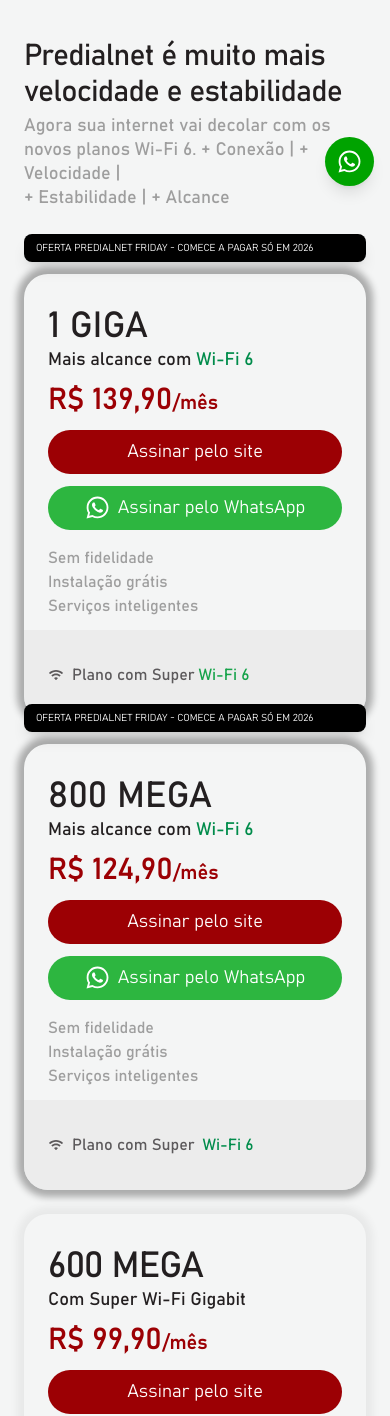
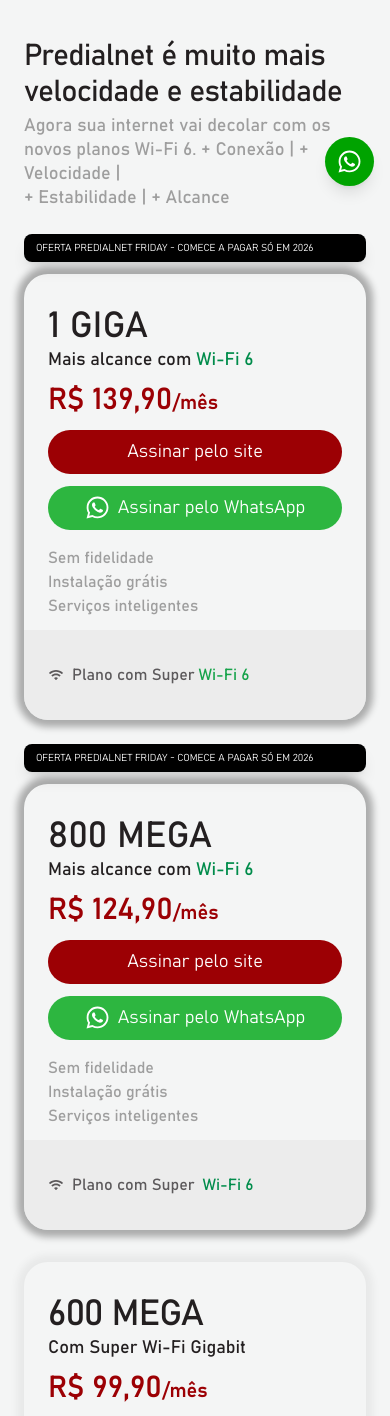
Before and after one commit to caiovidinha/site-predialnet, a Next.js app: page / in a window 390 px wide. Shown: the part 642-2058 px from the top of the page. Built offline with nearby package versions, Linux system fonts and the light colour scheme.

Commit message:
changeplans

```diff
--- a/src/components/Plans.jsx
+++ b/src/components/Plans.jsx
@@ -48,7 +48,7 @@
 
       <div className="mt-8 flex flex-col md:flex-row md:items-stretch justify-between gap-6">
 
-      <div id="1giga" className="shadow-[0px_0px_7px_7px_rgba(0,0,0,0.3)] w-full md:w-[31%] rounded-3xl flex flex-col relative">
+      <div id="1giga" className="shadow-[0px_0px_7px_7px_rgba(0,0,0,0.3)] w-full md:w-[31%] rounded-3xl flex flex-col relative mb-10 md:mb-0">
           {/* Selinho Black Friday */}
           <div className="absolute -top-10 -left-0 z-10 bg-black rounded-lg px-3 py-2 flex items-center gap-2 shadow-lg w-full">
             {/* <Image src="/img/black-friday.png" alt="Black Friday" width={70} height={70} className=''/> */}
@@ -83,7 +83,7 @@
           </div>
         </div>
 
-  <div id="800mega" className="shadow-[0px_0px_7px_7px_rgba(0,0,0,0.3)] w-full md:w-[31%] rounded-3xl flex flex-col relative">
+  <div id="800mega" className="shadow-[0px_0px_7px_7px_rgba(0,0,0,0.3)] w-full md:w-[31%] rounded-3xl flex flex-col relative mb-2 md:mb-0">
           {/* Selinho Black Friday */}
           <div className="absolute -top-10 -left-0  z-10 bg-black rounded-lg px-3 py-2 flex items-center gap-2 shadow-lg w-full">
             {/* <Image src="/img/black-friday.png" alt="Black Friday" width={70} height={70} className=''/> */}
```
